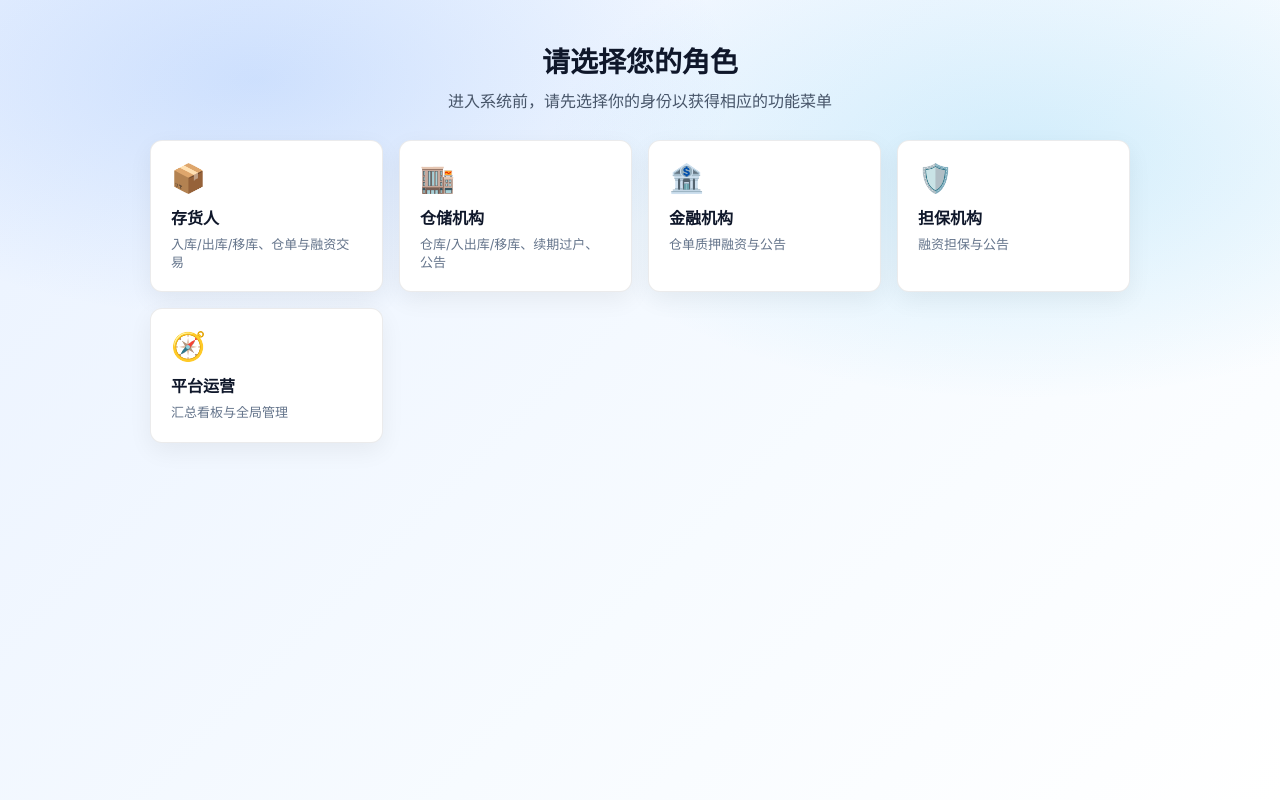
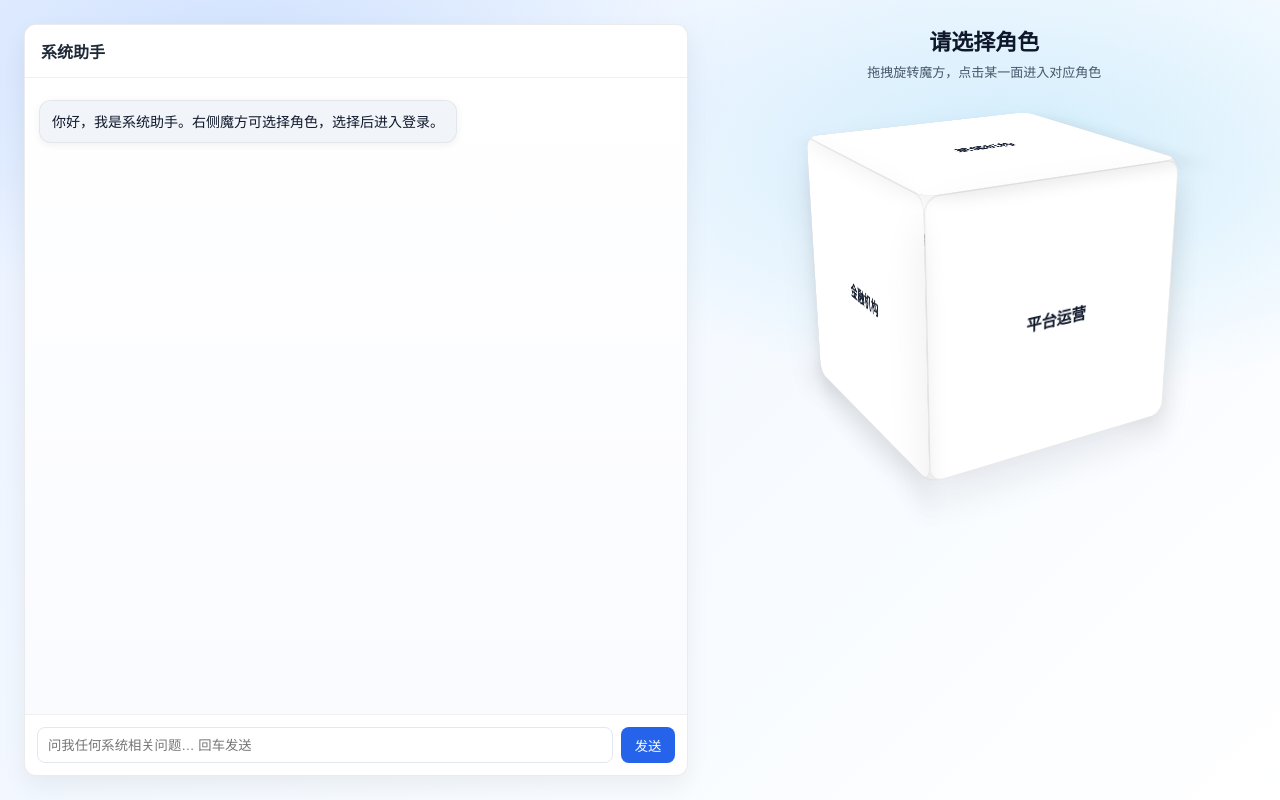
Before and after one commit to yancindy66/my-supply20250926, a Vue app: page /role-select in a window 1280 px wide. Built offline with nearby package versions, Linux system fonts and the light colour scheme.

Commit message:
feat(ui): 角色选择页3D魔方+左侧聊天助手占位；支持拖拽旋转与点击选择

```diff
--- a/src/views/RoleSelect.vue
+++ b/src/views/RoleSelect.vue
@@ -1,30 +1,68 @@
 <template>
-  <div class="page">
-    <div class="hero">
-      <h1>请选择您的角色</h1>
-      <p>进入系统前，请先选择你的身份以获得相应的功能菜单</p>
-    </div>
-    <div class="grid">
-      <div class="card" v-for="r in roles" :key="r.key" @click="selectRole(r.key)">
-        <div class="icon">{{ r.icon }}</div>
-        <div class="title">{{ r.label }}</div>
-        <div class="desc">{{ r.desc }}</div>
+  <div class="rs-layout">
+    <section class="chat-pane">
+      <div class="chat-header">系统助手</div>
+      <div class="chat-body" ref="chatBodyRef">
+        <div v-for="(m,i) in messages" :key="i" class="msg" :class="m.role">
+          <div class="bubble">{{ m.text }}</div>
+        </div>
       </div>
-    </div>
+      <div class="chat-input">
+        <input v-model="inputText" placeholder="问我任何系统相关问题… 回车发送" @keyup.enter="send"/>
+        <button @click="send">发送</button>
+      </div>
+    </section>
+
+    <section class="cube-pane">
+      <div class="hero">
+        <h1>请选择角色</h1>
+        <p>拖拽旋转魔方，点击某一面进入对应角色</p>
+      </div>
+      <div class="scene" @mousedown="onMouseDown" @touchstart.prevent="onTouchStart">
+        <div class="cube" :style="cubeStyle">
+          <div class="face front" @click="onFaceClick('operation')"><span>平台运营</span></div>
+          <div class="face back" @click="onFaceClick('inventory')"><span>存货人</span></div>
+          <div class="face right" @click="onFaceClick('warehouse')"><span>仓储机构</span></div>
+          <div class="face left" @click="onFaceClick('financial')"><span>金融机构</span></div>
+          <div class="face top" @click="onFaceClick('guarantee')"><span>担保机构</span></div>
+          <div class="face bottom"><span>帮助</span></div>
+        </div>
+      </div>
+    </section>
   </div>
-
 </template>
 
 <script setup lang="ts">
 import { useRouter } from 'vue-router';
+import { ref, onMounted } from 'vue';
 const router = useRouter();
-const roles = [
-  { key: 'inventory', label: '存货人', icon: '📦', desc: '入库/出库/移库、仓单与融资交易' },
-  { key: 'warehouse', label: '仓储机构', icon: '🏬', desc: '仓库/入出库/移库、续期过户、公告' },
-  { key: 'financial', label: '金融机构', icon: '🏦', desc: '仓单质押融资与公告' },
-  { key: 'guarantee', label: '担保机构', icon: '🛡️', desc: '融资担保与公告' },
-  { key: 'operation', label: '平台运营', icon: '🧭', desc: '汇总看板与全局管理' }
-];
+// 聊天占位
+const messages = ref<Array<{role:'user'|'assistant'; text:string}>>([
+  { role:'assistant', text:'你好，我是系统助手。右侧魔方可选择角色，选择后进入登录。' }
+]);
+const inputText = ref('');
+const chatBodyRef = ref<HTMLElement|null>(null);
+function send(){
+  const t = inputText.value.trim(); if(!t) return;
+  messages.value.push({ role:'user', text:t }); inputText.value='';
+  setTimeout(()=>{ messages.value.push({ role:'assistant', text:'收到：'+t }); scrollChat(); }, 200);
+}
+function scrollChat(){ try{ const el=chatBodyRef.value; if(el){ el.scrollTop = el.scrollHeight; } }catch{}
+}
+
+// 3D 魔方交互
+const rotX = ref(-20); const rotY = ref(30);
+const dragging = ref(false); let sx = 0, sy = 0;
+const cubeStyle = ref('');
+function updateCube(){ cubeStyle.value = `transform: rotateX(${rotX.value}deg) rotateY(${rotY.value}deg)`; }
+function onMouseDown(e: MouseEvent){ dragging.value = true; sx=e.clientX; sy=e.clientY; window.addEventListener('mousemove', onMouseMove); window.addEventListener('mouseup', onMouseUp); }
+function onMouseMove(e: MouseEvent){ if(!dragging.value) return; rotY.value += (e.clientX - sx)*0.4; rotX.value -= (e.clientY - sy)*0.4; if(rotX.value>80)rotX.value=80; if(rotX.value<-80)rotX.value=-80; sx=e.clientX; sy=e.clientY; updateCube(); }
+function onMouseUp(){ dragging.value=false; window.removeEventListener('mousemove', onMouseMove); window.removeEventListener('mouseup', onMouseUp); }
+function onTouchStart(e: TouchEvent){ const t=e.touches[0]; dragging.value=true; sx=t.clientX; sy=t.clientY; window.addEventListener('touchmove', onTouchMove,{passive:false}); window.addEventListener('touchend', onTouchEnd); }
+function onTouchMove(e: TouchEvent){ if(!dragging.value) return; const t=e.touches[0]; rotY.value += (t.clientX - sx)*0.4; rotX.value -= (t.clientY - sy)*0.4; if(rotX.value>80)rotX.value=80; if(rotX.value<-80)rotX.value=-80; sx=t.clientX; sy=t.clientY; updateCube(); }
+function onTouchEnd(){ dragging.value=false; window.removeEventListener('touchmove', onTouchMove); window.removeEventListener('touchend', onTouchEnd); }
+
+onMounted(()=> updateCube());
 function selectRole(roleKey: string) {
   try {
     localStorage.setItem('role', roleKey);
@@ -32,26 +70,42 @@ function selectRole(roleKey: string) {
   // 先选角色再登录
   router.push('/login');
 }
+
+function onFaceClick(roleKey: string){ if(!roleKey) return; selectRole(roleKey); }
 </script>
 
 <style scoped>
-.page{
-  min-height:100vh; padding:40px 24px; display:flex; flex-direction:column; align-items:center;
-  background:
-    radial-gradient(800px 400px at 20% 10%, rgba(59,130,246,0.18), transparent 60%),
-    radial-gradient(800px 400px at 80% 20%, rgba(14,165,233,0.16), transparent 60%),
-    linear-gradient(135deg, #eaf2ff 0%, #f7fbff 60%, #ffffff 100%);
+.rs-layout{ min-height:100vh; display:flex; gap:24px; padding:24px; background:
+  radial-gradient(800px 400px at 20% 10%, rgba(59,130,246,0.18), transparent 60%),
+  radial-gradient(800px 400px at 80% 20%, rgba(14,165,233,0.16), transparent 60%),
+  linear-gradient(135deg, #eaf2ff 0%, #f7fbff 60%, #ffffff 100%);
 }
-.hero{ text-align:center; margin-bottom:28px; }
-.hero h1{ margin:0; font-size:28px; color:#0f172a; }
-.hero p{ margin:8px 0 0; color:#475569; }
-.grid{ display:grid; grid-template-columns: repeat(auto-fill,minmax(220px,1fr)); gap:16px; width:100%; max-width:980px; }
-.card{
-  cursor:pointer; border:1px solid rgba(2,6,23,0.08); border-radius:12px; padding:20px; background:#fff;
-  box-shadow: 0 8px 24px rgba(2,6,23,0.06); transition: transform .15s ease, box-shadow .15s ease;
-}
-.card:hover{ transform: translateY(-2px); box-shadow: 0 14px 32px rgba(2,6,23,0.12); }
-.icon{ font-size:28px; }
-.title{ margin-top:10px; font-weight:600; color:#0f172a; }
-.desc{ margin-top:6px; color:#64748b; font-size:13px; line-height:1.4; }
+.chat-pane{ flex:1 1 55%; display:flex; flex-direction:column; background:#fff; border:1px solid rgba(2,6,23,0.08); border-radius:12px; box-shadow:0 10px 24px rgba(2,6,23,0.06); overflow:hidden; }
+.chat-header{ padding:14px 16px; font-weight:600; border-bottom:1px solid rgba(2,6,23,0.06); }
+.chat-body{ flex:1; padding:14px; overflow:auto; background:linear-gradient(180deg,#ffffff, #fafbff); }
+.msg{ display:flex; margin:8px 0; }
+.msg.user{ justify-content:flex-end; }
+.bubble{ max-width:70%; padding:10px 12px; border-radius:12px; line-height:1.5; font-size:14px; box-shadow:0 2px 8px rgba(2,6,23,0.06); }
+.msg.assistant .bubble{ background:#f1f5f9; color:#0f172a; border:1px solid rgba(2,6,23,0.06); }
+.msg.user .bubble{ background:#2563eb; color:#fff; }
+.chat-input{ display:flex; gap:8px; padding:12px; border-top:1px solid rgba(2,6,23,0.06); }
+.chat-input input{ flex:1; height:36px; border:1px solid #e2e8f0; border-radius:8px; padding:0 10px; }
+.chat-input button{ height:36px; padding:0 14px; border:none; background:#2563eb; color:#fff; border-radius:8px; cursor:pointer; }
+
+.cube-pane{ flex:1 1 45%; display:flex; flex-direction:column; align-items:center; }
+.hero{ text-align:center; margin-bottom:14px; }
+.hero h1{ margin:0; font-size:22px; color:#0f172a; }
+.hero p{ margin:6px 0 0; color:#475569; font-size:13px; }
+.scene{ width:360px; height:360px; perspective:1000px; cursor:grab; }
+.cube{ position:relative; width:260px; height:260px; transform-style:preserve-3d; margin:50px auto; transition: transform .05s linear; }
+.face{ position:absolute; width:260px; height:260px; display:flex; align-items:center; justify-content:center; font-weight:600; color:#0f172a; border:1px solid rgba(2,6,23,0.08); border-radius:14px; background:#fff; box-shadow:0 20px 40px rgba(2,6,23,0.08); }
+.face span{ pointer-events:none; }
+.face:hover{ outline:3px solid rgba(37,99,235,.25); }
+.front{ transform: translateZ(130px); }
+.back{ transform: rotateY(180deg) translateZ(130px); }
+.right{ transform: rotateY(90deg) translateZ(130px); }
+.left{ transform: rotateY(-90deg) translateZ(130px); }
+.top{ transform: rotateX(90deg) translateZ(130px); }
+.bottom{ transform: rotateX(-90deg) translateZ(130px); color:#64748b; }
+.scene:active{ cursor:grabbing; }
 </style>
```
